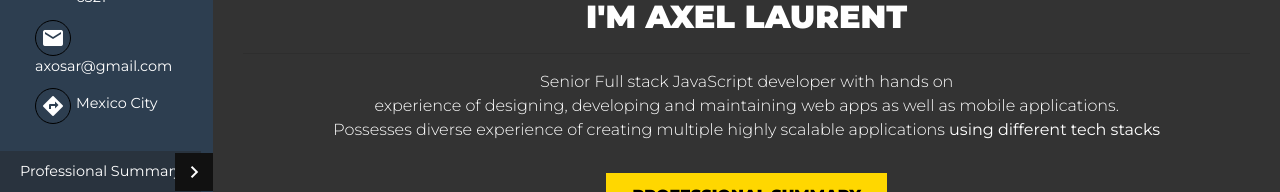
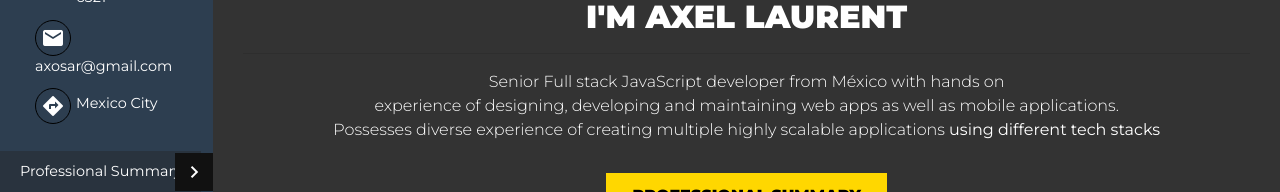
Before and after one commit to axelobscura/cv, a React (Create React App) app: page / in a window 1280 px wide. Shown: the part 336-528 px from the top of the page. Built offline with nearby package versions, Linux system fonts and the light colour scheme; a web font is replaced by a local one.

Commit message:
From mexico

```diff
--- a/src/component/Intro.js
+++ b/src/component/Intro.js
@@ -12,7 +12,7 @@ export default () => (
                 <h1>Welcome!</h1>
                 <h2>I'm Axel Laurent</h2>
                 <hr />
-                <p>Senior Full stack JavaScript developer with hands on<br />experience of designing, developing and maintaining web apps as well as mobile applications.<br />Possesses diverse experience of creating multiple highly scalable applications <b>using different tech stacks</b></p>
+                <p>Senior Full stack JavaScript developer from México with hands on<br />experience of designing, developing and maintaining web apps as well as mobile applications.<br />Possesses diverse experience of creating multiple highly scalable applications <b>using different tech stacks</b></p>
                 <Link to="/professional-summary"><button className="btn">Professional Summary</button></Link>
             </Col>
         </Row>
```
